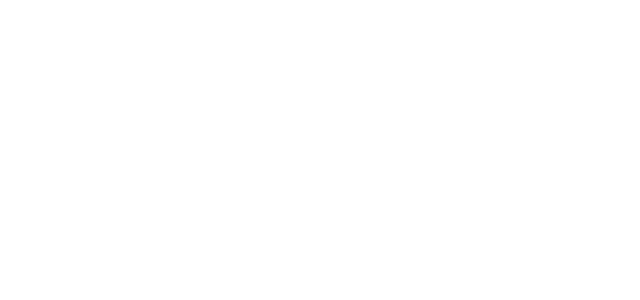
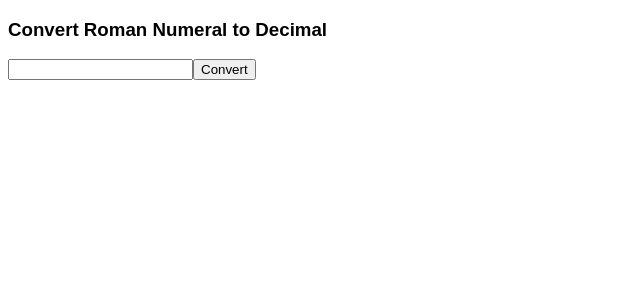
Before and after one commit to tarunsinghdev/react-playground, a React (Create React App) app: page /example/8 in a window 1280 px wide. Shown: the top 300 px of the page, without its empty margins (0-640 px from the left). Built offline with nearby package versions, Linux system fonts and the light colour scheme.

Commit message:
8. Convert Roman To Decimal :anger:

```diff
--- a/src/App.jsx
+++ b/src/App.jsx
@@ -9,6 +9,7 @@
 import InputValidation from './components/InputValidation/InputValidation';
 import Parent from './components/Parent/Parent';
 import Resize from './components/Resize/Resize';
+import RomanToDecimal from './components/RomanToDecimal/RomanToDecimal';
 
 const App = () => {
   return (
@@ -23,6 +24,7 @@
           <Route path="/example/5" component={GoogleTimer} />
           <Route path="/example/6" component={InputValidation} />
           <Route path="/example/7" component={FourQuandrant} />
+          <Route path="/example/8" component={RomanToDecimal} />
         </Switch>
       </BrowserRouter>
     </div>
--- a/src/components/Homepage/Homepage.jsx
+++ b/src/components/Homepage/Homepage.jsx
@@ -30,6 +30,9 @@
         <li>
           <Link to="/example/7">Design Microsoft logo</Link>
         </li>
+        <li>
+          <Link to="/example/8">Convert Roman Numeral to Decimal</Link>
+        </li>
       </ol>
     </>
   );
--- /dev/null
+++ b/src/components/RomanToDecimal/RomanToDecimal.jsx
@@ -0,0 +1,52 @@
+import React, { useState } from 'react';
+
+const RomanToDecimal = () => {
+  const [inputText, setInputText] = useState('');
+  const [result, setResult] = useState('');
+
+  const romanToDec = {
+    I: 1,
+    V: 5,
+    X: 10,
+    L: 50,
+    C: 100,
+    D: 500,
+    M: 1000,
+  };
+
+  const submitHandler = (e) => {
+    e.preventDefault();
+    let dec = 0;
+    for (let i = 0; i < inputText.length; i++) {
+      if (i + 1 < inputText.length) {
+        if (romanToDec[inputText[i]] >= romanToDec[inputText[i + 1]]) {
+          dec += romanToDec[inputText[i]];
+        } else {
+          dec = dec - romanToDec[inputText[i]] + romanToDec[inputText[i + 1]];
+          i++;
+        }
+      } else {
+        dec = dec + romanToDec[inputText[i]];
+      }
+    }
+    setResult(dec);
+    setInputText('');
+  };
+
+  return (
+    <div>
+      <h3>Convert Roman Numeral to Decimal</h3>
+      <form onSubmit={submitHandler}>
+        <input
+          value={inputText}
+          type="text"
+          onChange={(e) => setInputText(e.target.value)}
+        />
+        <button type="submit">Convert</button>
+      </form>
+      <h4>{result}</h4>
+    </div>
+  );
+};
+
+export default RomanToDecimal;
```
